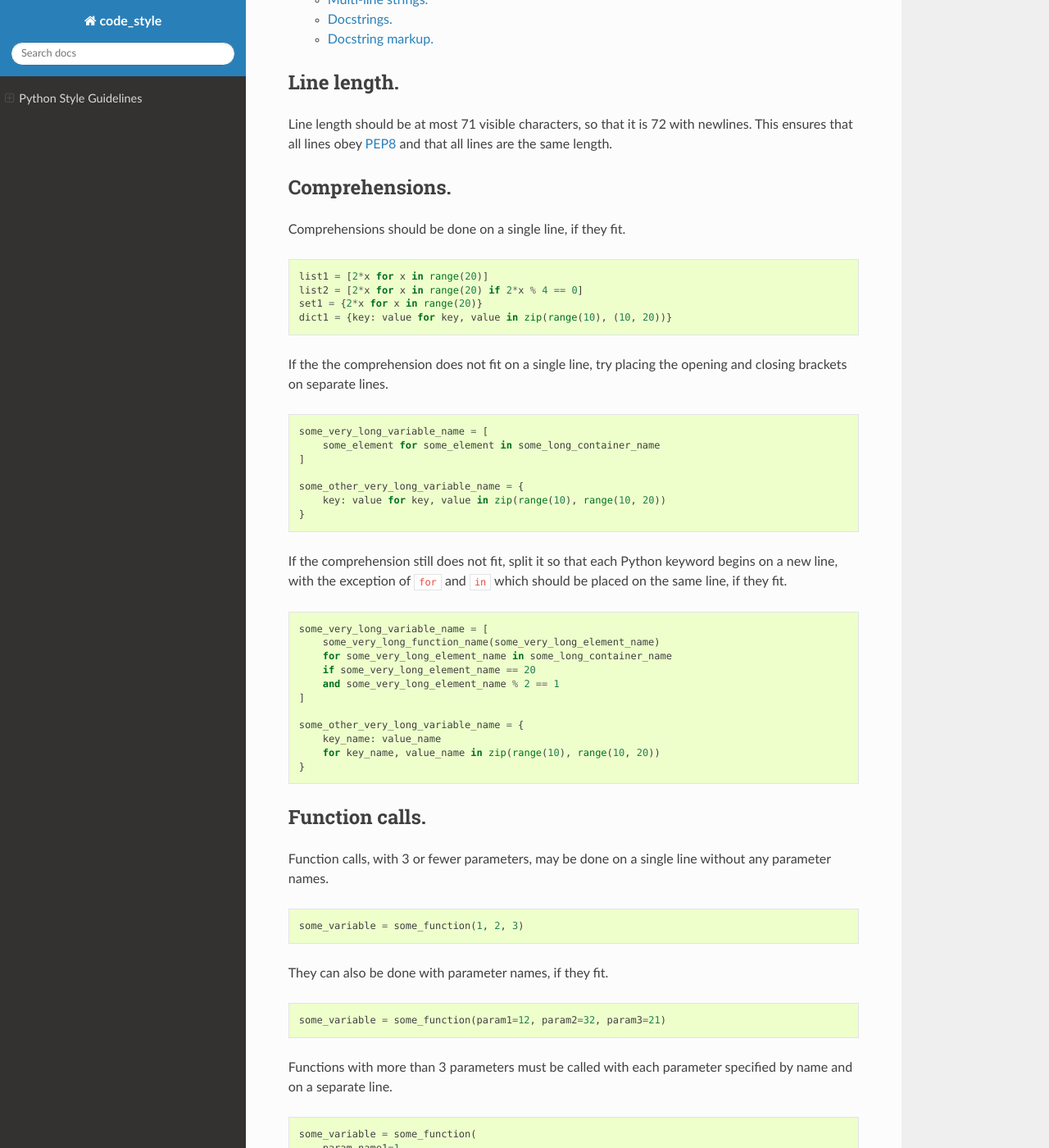
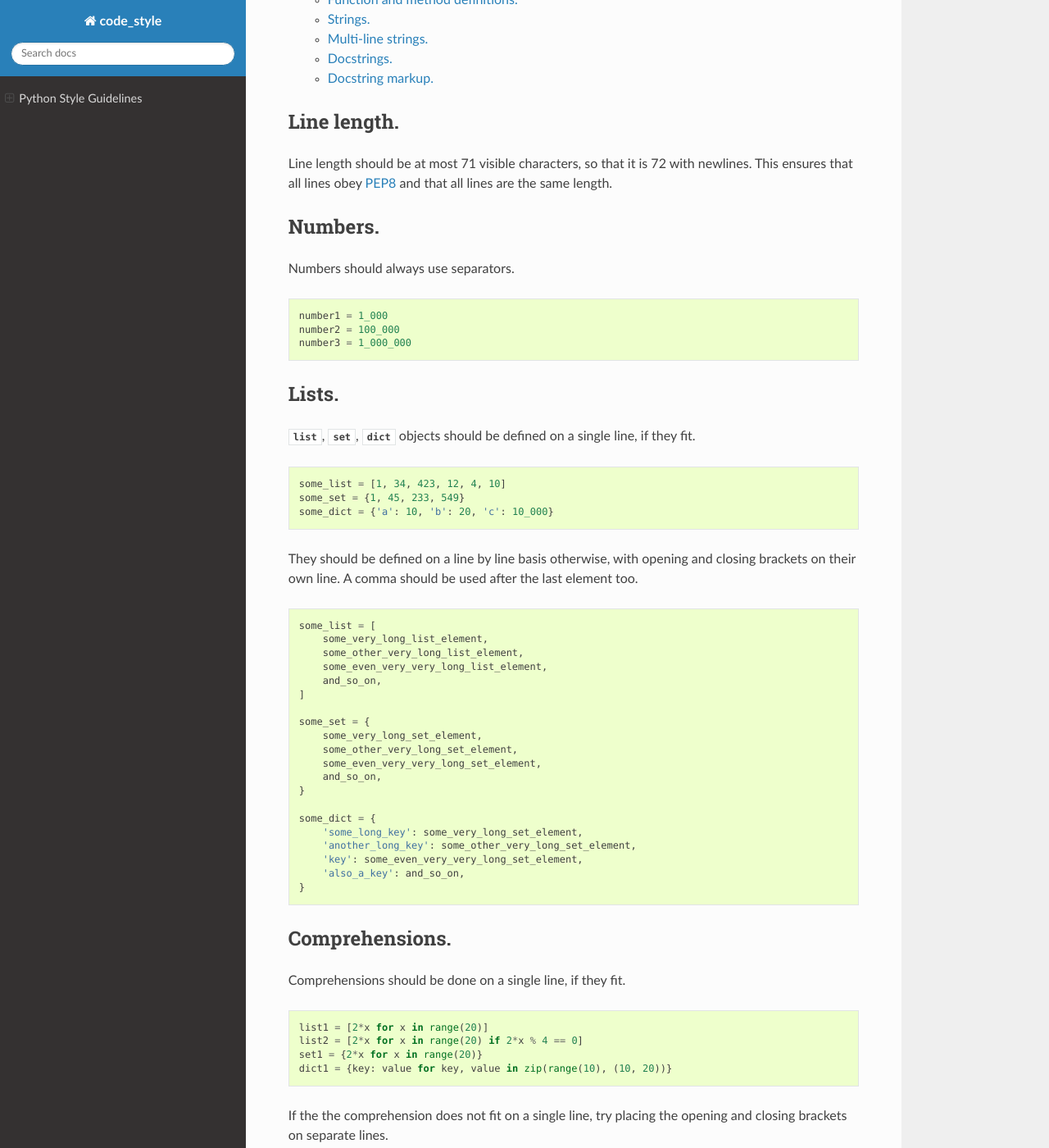
Before and after one commit to lukasturcani/code_style, a Sphinx documentation site: the page built from docs/python.rst, in a window 1280 px wide and 1400 px high, scrolled down 424 px. Shown: the whole window at 82% size. Built offline with Sphinx 7.4.7 and the Read the Docs theme 2.0.0, drawn with Linux system fonts in a browser that asks for light colours.

Commit message:
Added list and number guides.

```diff
--- a/docs/python.rst
+++ b/docs/python.rst
@@ -20,6 +20,56 @@
 Line length should be at most 71 visible characters, so that it is
 72 with newlines. This ensures that all lines obey PEP8_ and that
 all lines are the same length.
+
+Numbers.
+--------
+
+Numbers should always use separators.
+
+.. code-block:: python
+
+    number1 = 1_000
+    number2 = 100_000
+    number3 = 1_000_000
+
+Lists.
+------
+
+:class:`list`, :class:`set`, :class:`dict` objects should be defined
+on a single line, if they fit.
+
+.. code-block:: python
+
+    some_list = [1, 34, 423, 12, 4, 10]
+    some_set = {1, 45, 233, 549}
+    some_dict = {'a': 10, 'b': 20, 'c': 10_000}
+
+They should be defined on a line by line basis otherwise, with opening
+and closing brackets on their own line. A comma should be used after
+the last element too.
+
+.. code-block:: python
+
+    some_list = [
+        some_very_long_list_element,
+        some_other_very_long_list_element,
+        some_even_very_very_long_list_element,
+        and_so_on,
+    ]
+
+    some_set = {
+        some_very_long_set_element,
+        some_other_very_long_set_element,
+        some_even_very_very_long_set_element,
+        and_so_on,
+    }
+
+    some_dict = {
+        'some_long_key': some_very_long_set_element,
+        'another_long_key': some_other_very_long_set_element,
+        'key': some_even_very_very_long_set_element,
+        'also_a_key': and_so_on,
+    }
 
 Comprehensions.
 ---------------
```
